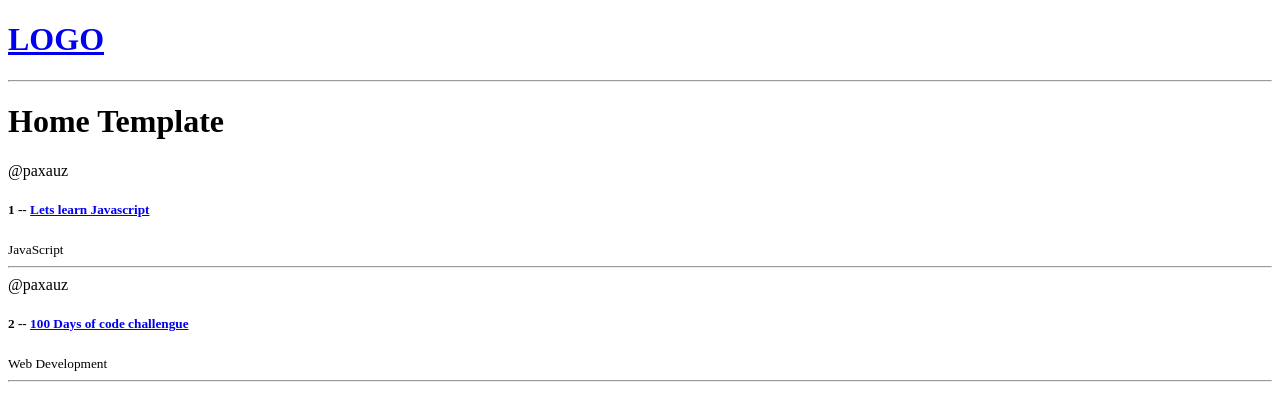
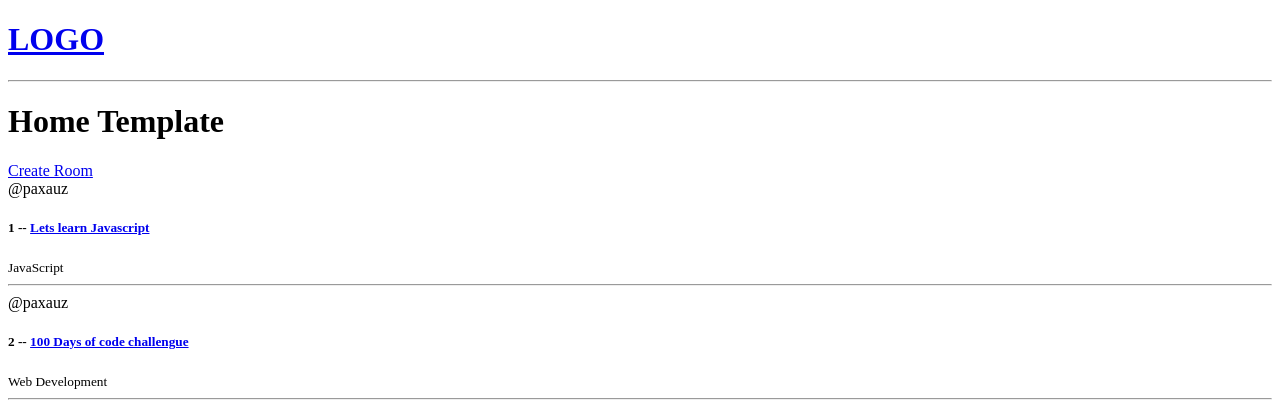
Before and after one commit to PaxAuz15/study_chatroom, a Django app: page / in a window 1280 px wide. Shown: the top 420 px of the page. Run offline with Django 3.2, Linux system fonts and the light colour scheme; data comes from the database, SQL or seed files in the repository.

Commit message:
feat: Adding <a> to link room form template

```diff
--- a/base/templates/base/home.html
+++ b/base/templates/base/home.html
@@ -6,6 +6,7 @@
 <div>
     <div>
         <!-- Django Template Engine -->
+        <a href="{% url 'create-room' %}">Create Room</a>
         {% for room in rooms %}
             <div>
                 <span>@{{room.host.username}}</span>
```
